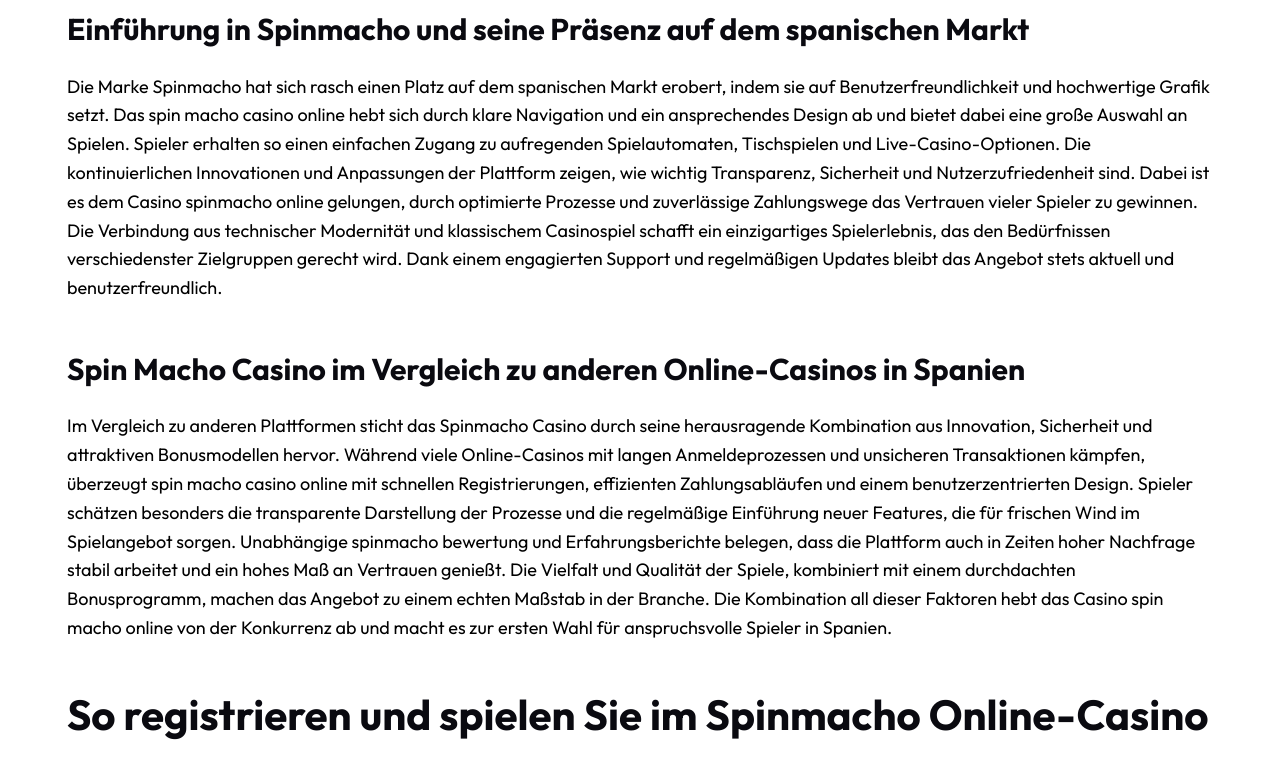
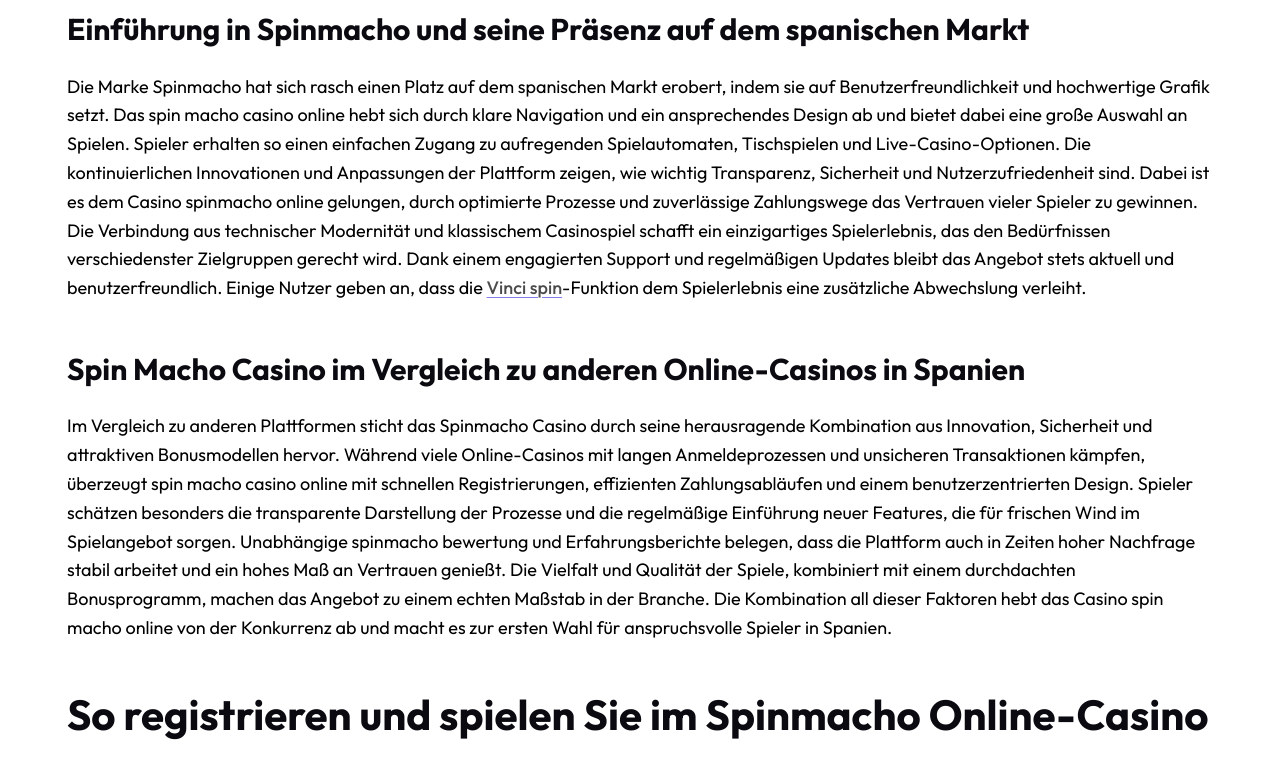
Before and after one commit to axh-00/spinmacho-app.de, a plain HTML site: page index.html in a window 1280 px wide. Shown: the part 1859-2621 px from the top of the page. Drawn offline with Linux system fonts and the light colour scheme.

Commit message:
Update index.html

```diff
--- a/index.html
+++ b/index.html
@@ -312,7 +312,7 @@
 schafft ein einzigartiges Spielerlebnis, das den Bedürfnissen
 verschiedenster Zielgruppen gerecht wird. Dank einem engagierten Support
 und regelmäßigen Updates bleibt das Angebot stets aktuell und
-benutzerfreundlich.</p>
+benutzerfreundlich. Einige Nutzer geben an, dass die <a href="https://vinci-spin.de" title="Vinci spin">Vinci spin</a>-Funktion dem Spielerlebnis eine zusätzliche Abwechslung verleiht.</p>
 <h3 id="spin-macho-casino-im-vergleich-zu-anderen-online-casinos-in-spanien"><strong>Spin Macho Casino im Vergleich zu anderen Online-Casinos in Spanien</strong></h3>
 <p>Im Vergleich zu anderen Plattformen sticht das Spinmacho Casino durch
 seine herausragende Kombination aus Innovation, Sicherheit und
```
